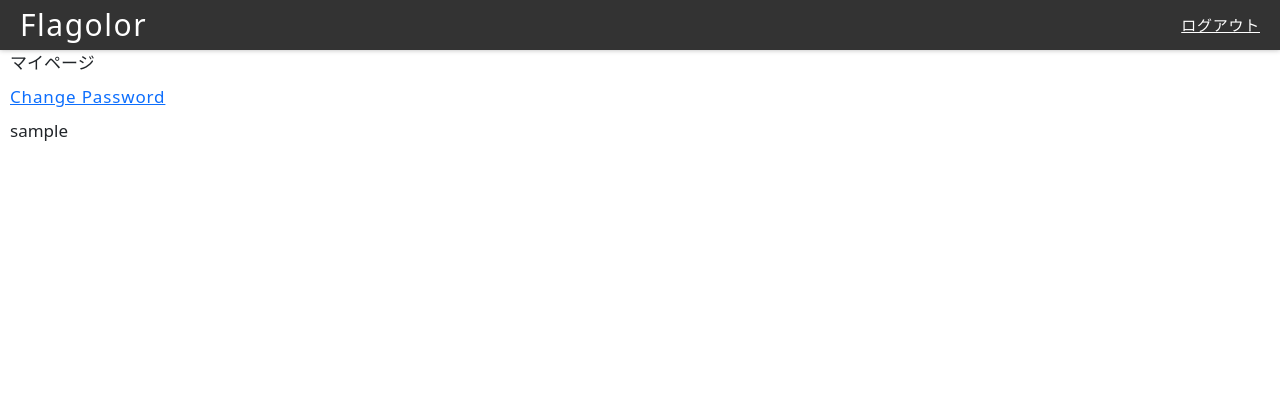
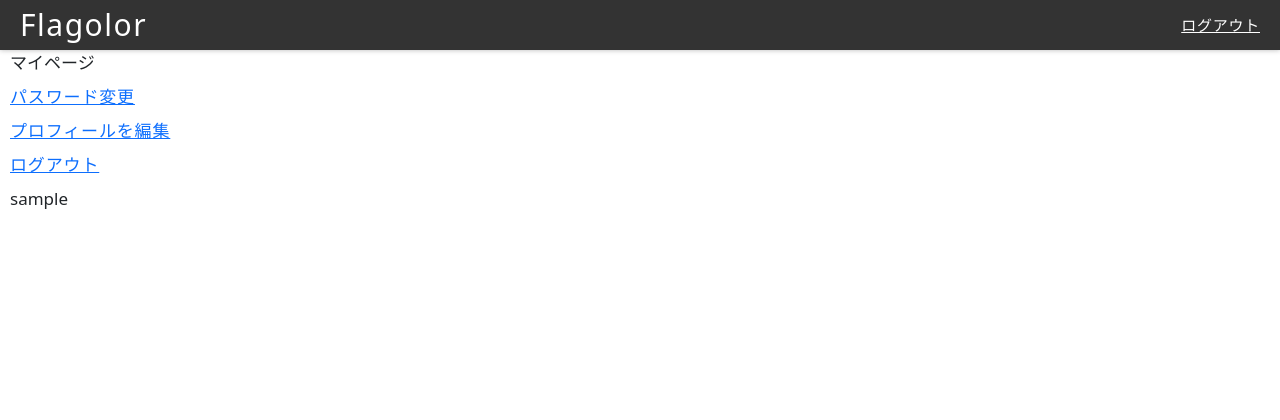
Before and after one commit to raylicola/flagolor-django, a Django app: page /post_outfit/mypage/ in a window 1280 px wide. Shown: the top 420 px of the page. Run offline with Django 3.2, Linux system fonts and the light colour scheme; the visitor is signed in with stand-in values (Sample User, id 1); data that the repository does not hold is empty; some libraries are stand-ins or nearby versions.

Commit message:
マイページからページ遷移を追加（一時的）

```diff
--- a/post_outfit/templates/post_outfit/mypage.html
+++ b/post_outfit/templates/post_outfit/mypage.html
@@ -6,7 +6,10 @@
     プロフィール変更, パスワード変更への遷移ボタン
 -->
 マイページ
-<p><a href="{% url 'password_change_form'%}">Change Password</a></p>
+<p><a href="{% url 'password_change_form' %}">パスワード変更</a></p>
+<p><a href="{% url 'profile_edit' %}">プロフィールを編集</a></p>
+<p><a href="{% url 'logout' %}">ログアウト</a></p>
+
 <div class="profile">
     <div class="img">
         {% if user.related_account.account_icon %}
```
